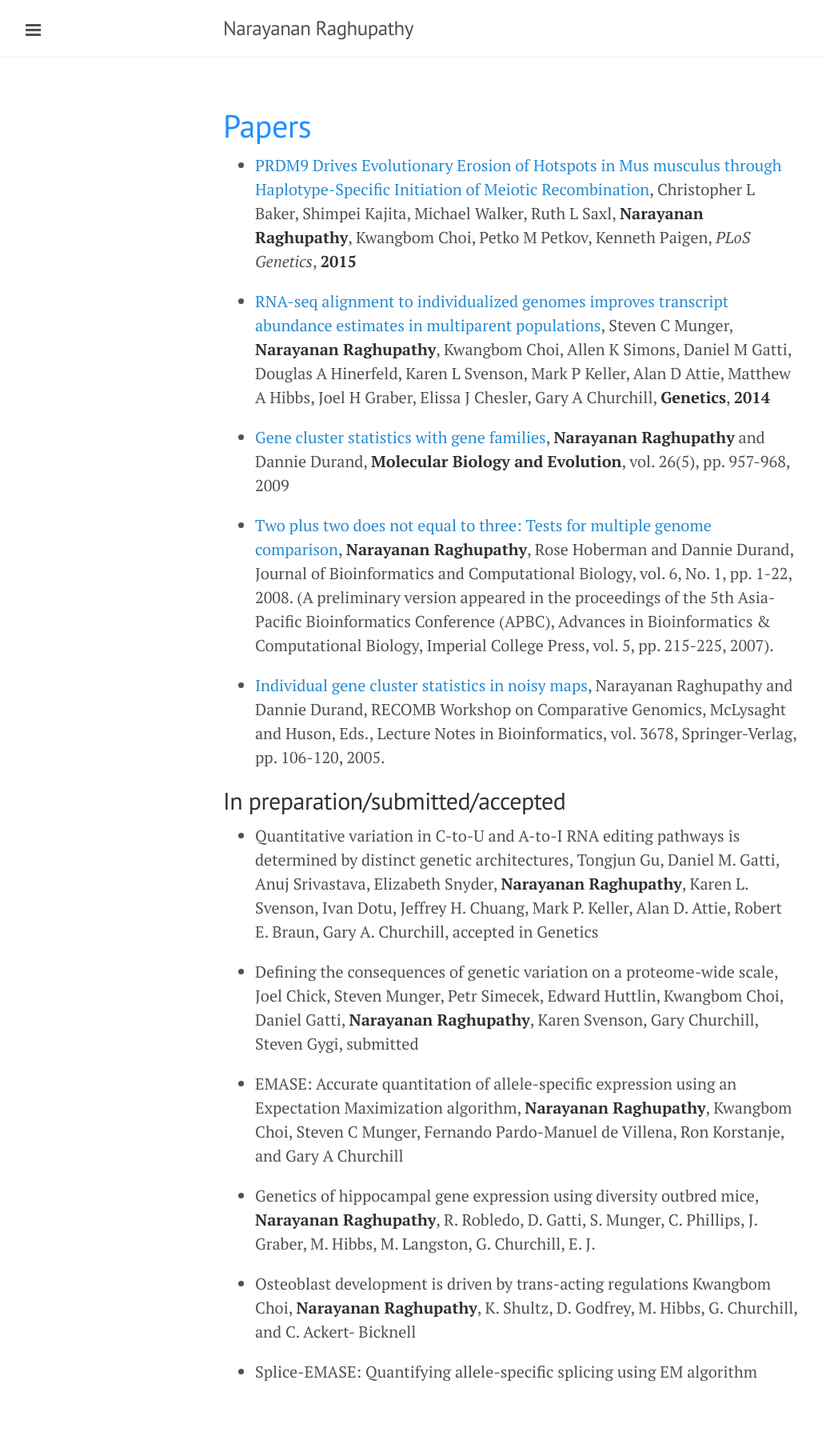
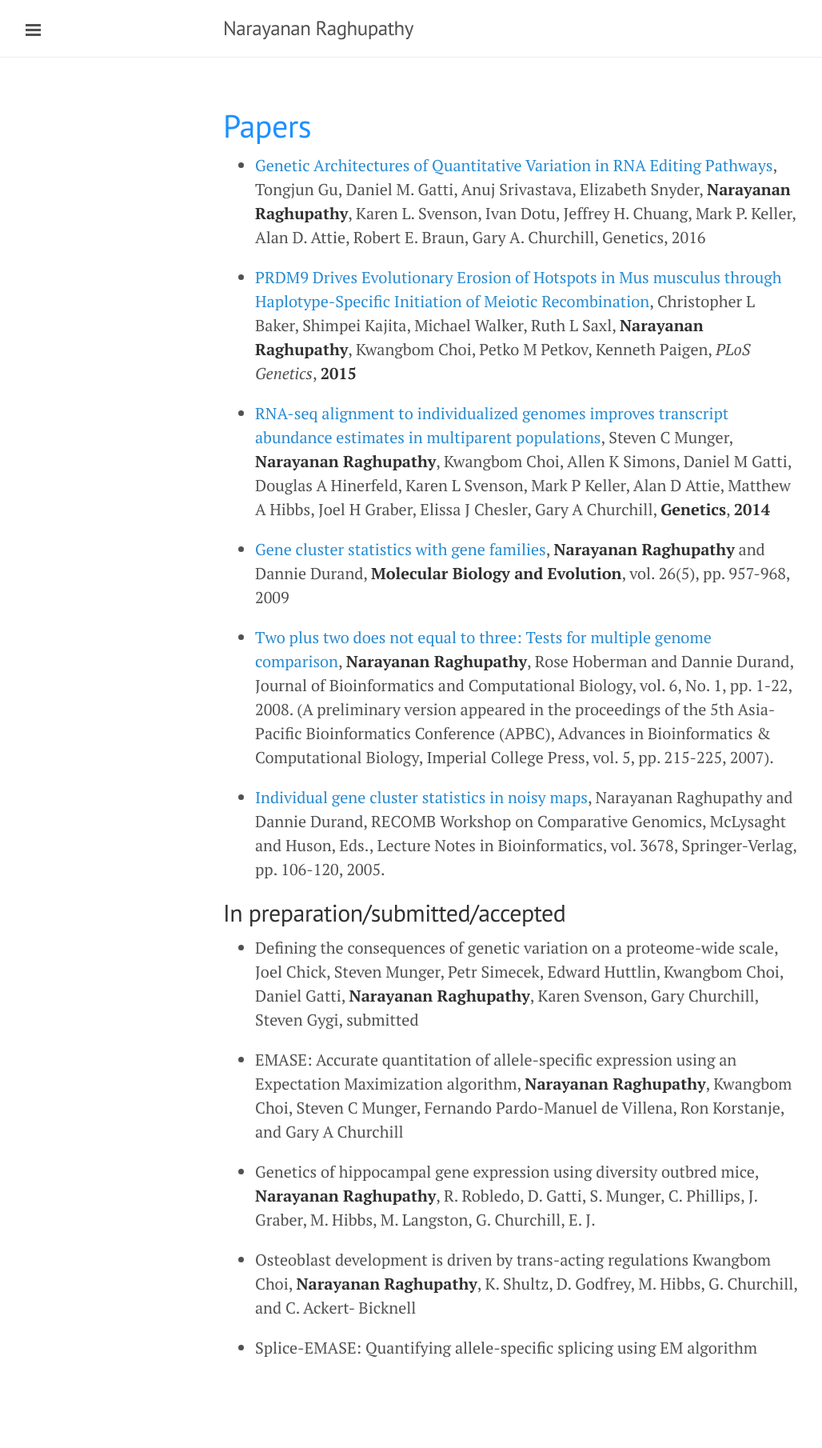
Before and after one commit to narayananr/narayananr.github.io, a Jekyll site: the page built from papers.md, in a window 1280 px wide. Shown: the whole page at 80% size, without its empty margins (1-1029 px from the left). Built offline with Jekyll 4.4.1, drawn with Linux system fonts in a browser that asks for light colours; Markdown is read by kramdown in place of the engine named in the settings; after the commit the page ends 1780 px from its top, so only the background shows below that; part of the change alters nothing that is shown.

Commit message:
added paper submitted

```diff
--- a/papers.md
+++ b/papers.md
@@ -2,6 +2,7 @@
 layout: page
 title: <font color="DodgerBlue">Papers</font>
 ---
+* [Genetic Architectures of Quantitative Variation in RNA Editing Pathways](http://www.genetics.org/content/early/2015/11/24/genetics.115.179481.abstract), Tongjun Gu, Daniel M. Gatti, Anuj Srivastava, Elizabeth Snyder, **Narayanan Raghupathy**, Karen L. Svenson, Ivan Dotu, Jeffrey H. Chuang, Mark P. Keller, Alan D. Attie, Robert E. Braun, Gary A. Churchill,  Genetics, 2016
 
 * [PRDM9 Drives Evolutionary Erosion of Hotspots in Mus musculus through Haplotype-Specific Initiation of Meiotic Recombination](http://journals.plos.org/plosgenetics/article?id=10.1371/journal.pgen.1004916#pgen-1004916-g007), Christopher L Baker, Shimpei Kajita, Michael Walker, Ruth L Saxl, **Narayanan Raghupathy**, Kwangbom Choi, Petko M Petkov, Kenneth Paigen, *PLoS Genetics*, **2015**
 
@@ -15,7 +16,6 @@ title: <font color="DodgerBlue">Papers</font>
 
 ## In preparation/submitted/accepted
 
-* Quantitative variation in C-to-U and A-to-I RNA editing pathways is determined by distinct genetic architectures, Tongjun Gu, Daniel M. Gatti, Anuj Srivastava, Elizabeth Snyder, **Narayanan Raghupathy**, Karen L. Svenson, Ivan Dotu, Jeffrey H. Chuang, Mark P. Keller, Alan D. Attie, Robert E. Braun, Gary A. Churchill, accepted in Genetics
 
 * Defining the consequences of genetic variation on a proteome-wide scale, Joel Chick, Steven Munger, Petr Simecek, Edward Huttlin, Kwangbom Choi, Daniel Gatti, **Narayanan Raghupathy**, Karen Svenson, Gary Churchill, Steven Gygi, submitted
 
```
